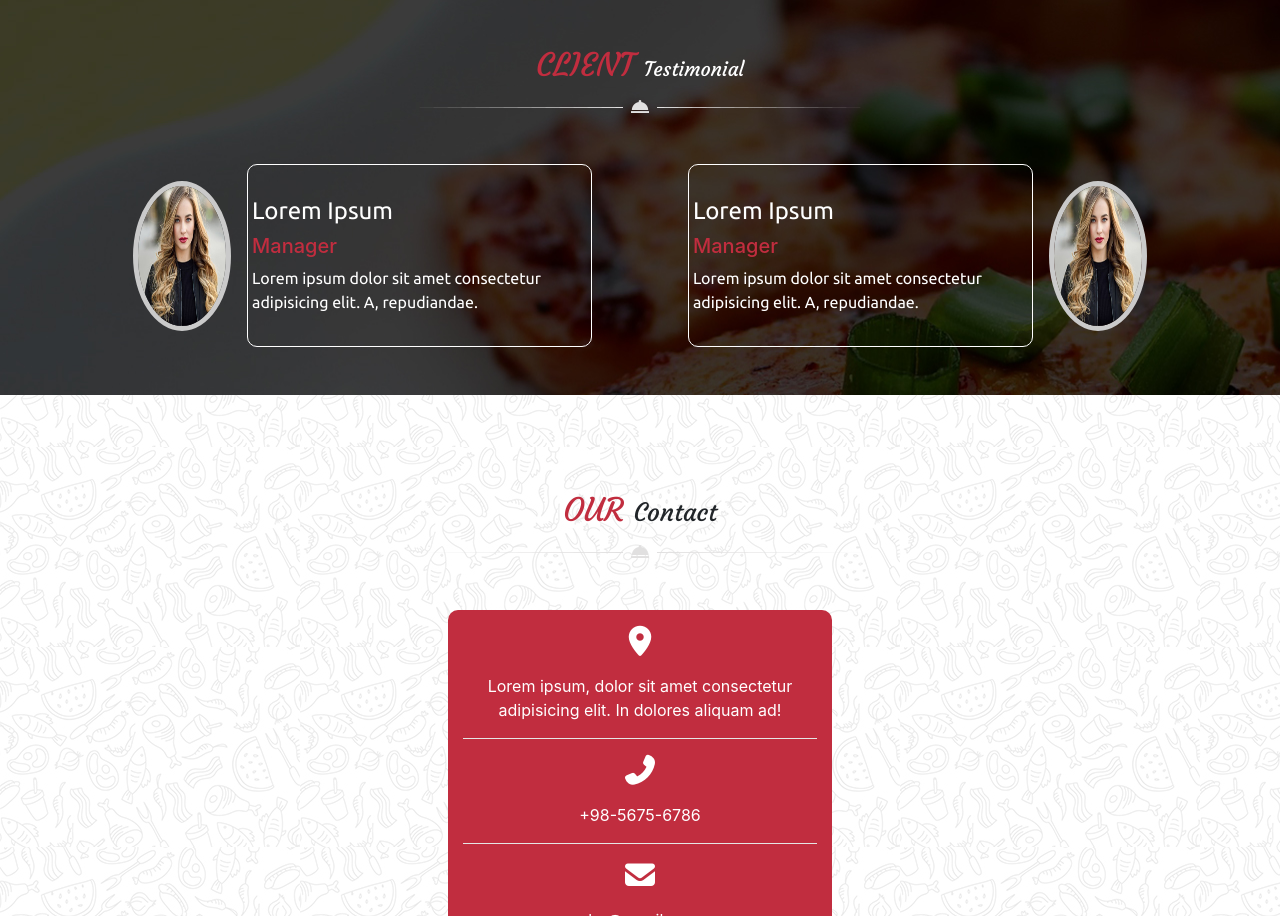
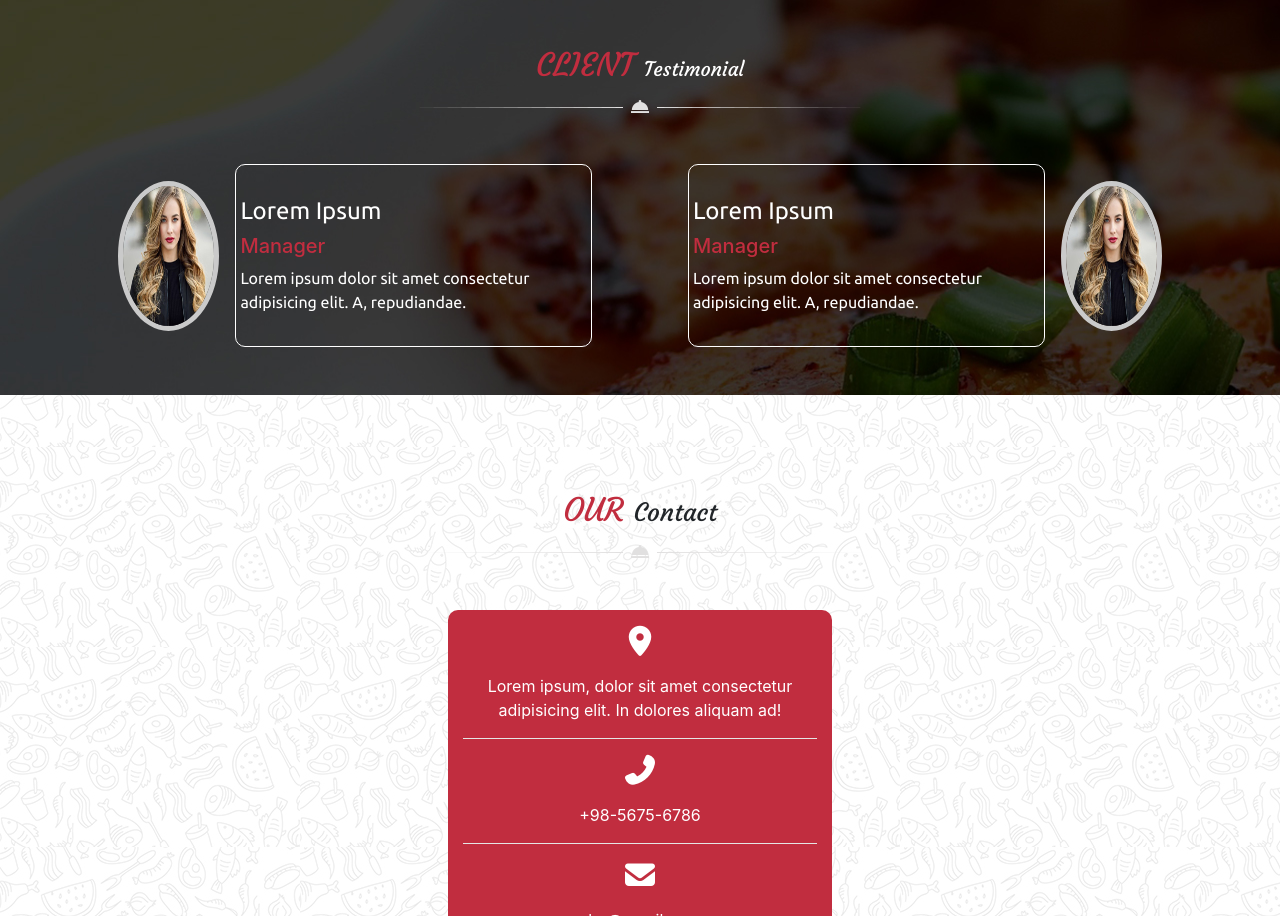
Before and after one commit to keeper-tech-Malo/coding_16_site_chef, a website: page index.html in a window 1280 px wide. Shown: the part 4353-5269 px from the top of the page. Drawn offline with nearby package versions, Linux system fonts and the light colour scheme; files that its build step writes are made by us from their sources.

Commit message:
fin du travail complet sauf du header

```diff
--- a/index.html
+++ b/index.html
@@ -796,7 +796,9 @@
 
         <div class="info-img container  d-flex  justify-content-between text-left">
 
-            <div class="photo d-flex align-items-center py-5 px-5" >
+            <div class="row">
+
+                <div class="photo d-flex col-12 col-lg-6  align-items-center py-5 px-5" >
                     <div class="mr-3">
                         <img class="rounded-circle img-fluid" src="./public/img/testimonial1.jpg" alt="">
                     </div>
@@ -807,7 +809,7 @@
                     </div>
                 </div>
 
-            <div class="photo d-flex align-items-center py-5 px-5" >
+                <div class="photo d-flex col-12 col-lg-6 align-items-center py-5 px-5" >
                     <div class="info left py-3 pl-1 ">
                         <h4 class="text-white text-capitaliz pt-3">Lorem Ipsum</h4>
                         <h5 class="text-capitaliz mx-auto">Manager</h5>
@@ -817,6 +819,8 @@
                         <img class="rounded-circle img-fluid" src="./public/img/testimonial1.jpg" alt="">
                     </div>
                 </div>
+            </div>
+
 
         </div>
     </section>
```
Lines whose indentation alone changed are shown as unchanged.
